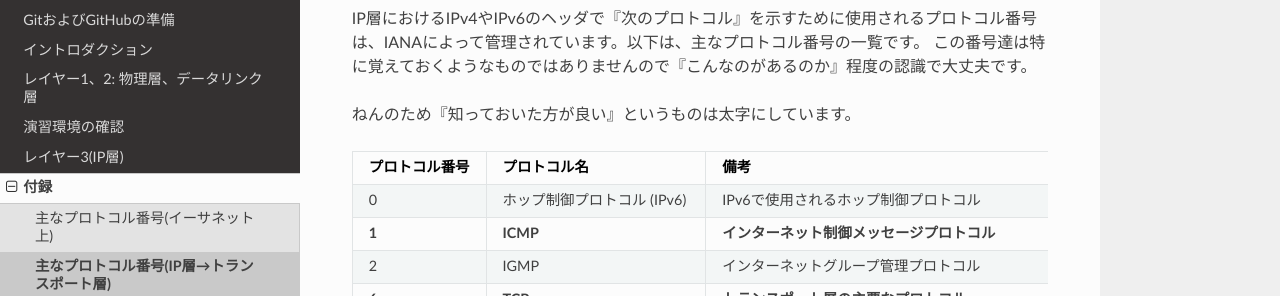
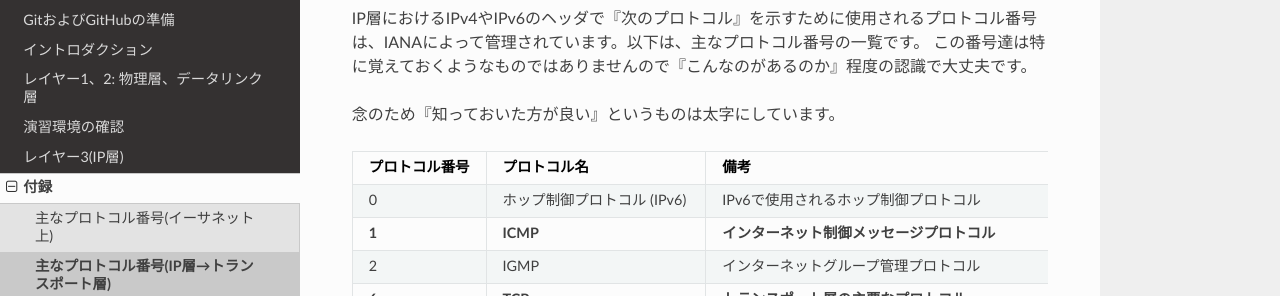
Before and after one commit to densuke/2025-network-doc, a Sphinx documentation site: the page built from source/appendix/ipheader-proto.md, in a window 1280 px wide and 1030 px high. Shown: the part 161-457 px from the top of the window. Built offline with Sphinx 7.4.7 and the Read the Docs theme 3.1.0, drawn with Linux system fonts in a browser that asks for light colours; pages that are not in the unit, such as notebooks, are missing from menus.

Commit message:
漢字を使いましょう
@copilot による提案

Co-authored-by: Copilot <175728472+Copilot@users.noreply.github.com>

```diff
--- a/source/appendix/ipheader-proto.md
+++ b/source/appendix/ipheader-proto.md
@@ -3,7 +3,7 @@
 IP層におけるIPv4やIPv6のヘッダで『次のプロトコル』を示すために使用されるプロトコル番号は、IANAによって管理されています。以下は、主なプロトコル番号の一覧です。
 この番号達は特に覚えておくようなものではありませんので『こんなのがあるのか』程度の認識で大丈夫です。
 
-ねんのため『知っておいた方が良い』というものは太字にしています。
+念のため『知っておいた方が良い』というものは太字にしています。
 
 | プロトコル番号 | プロトコル名               | 備考                                       |
 |--------------|---------------------------|--------------------------------------------|
```
